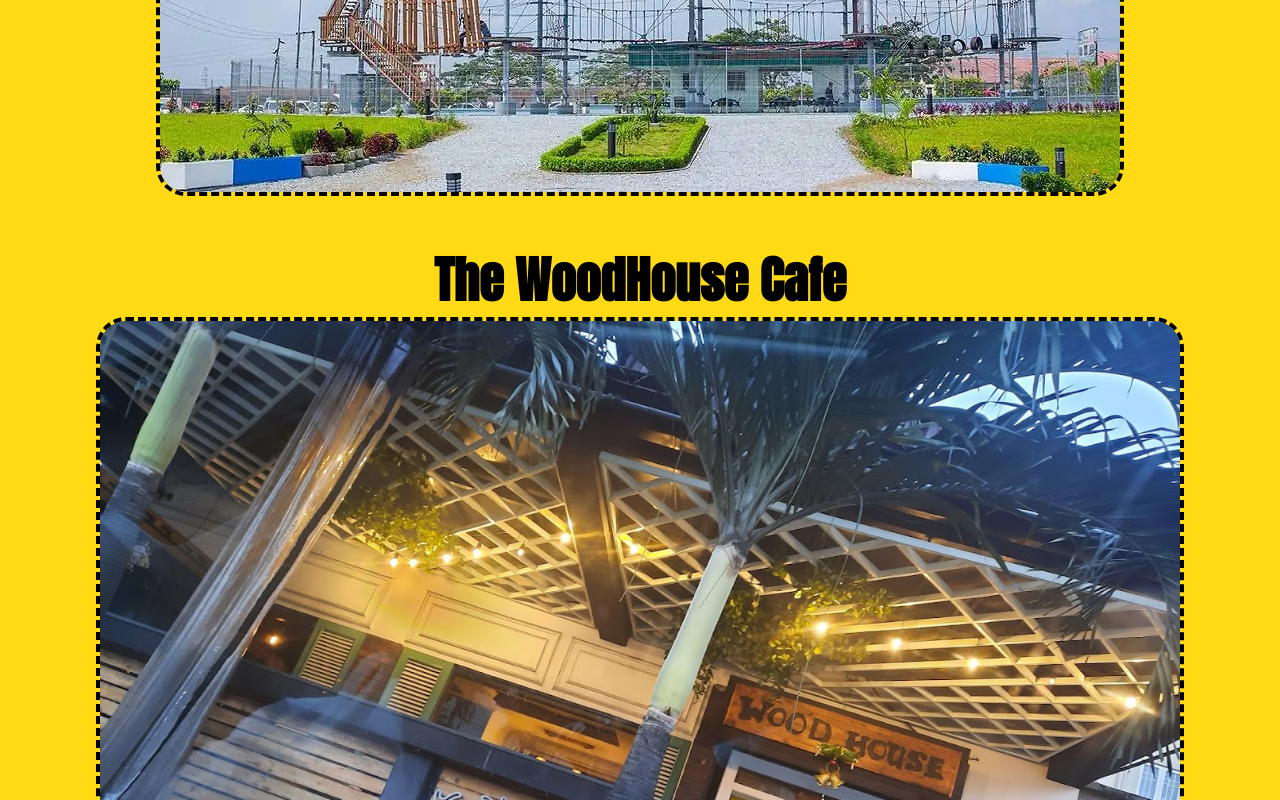
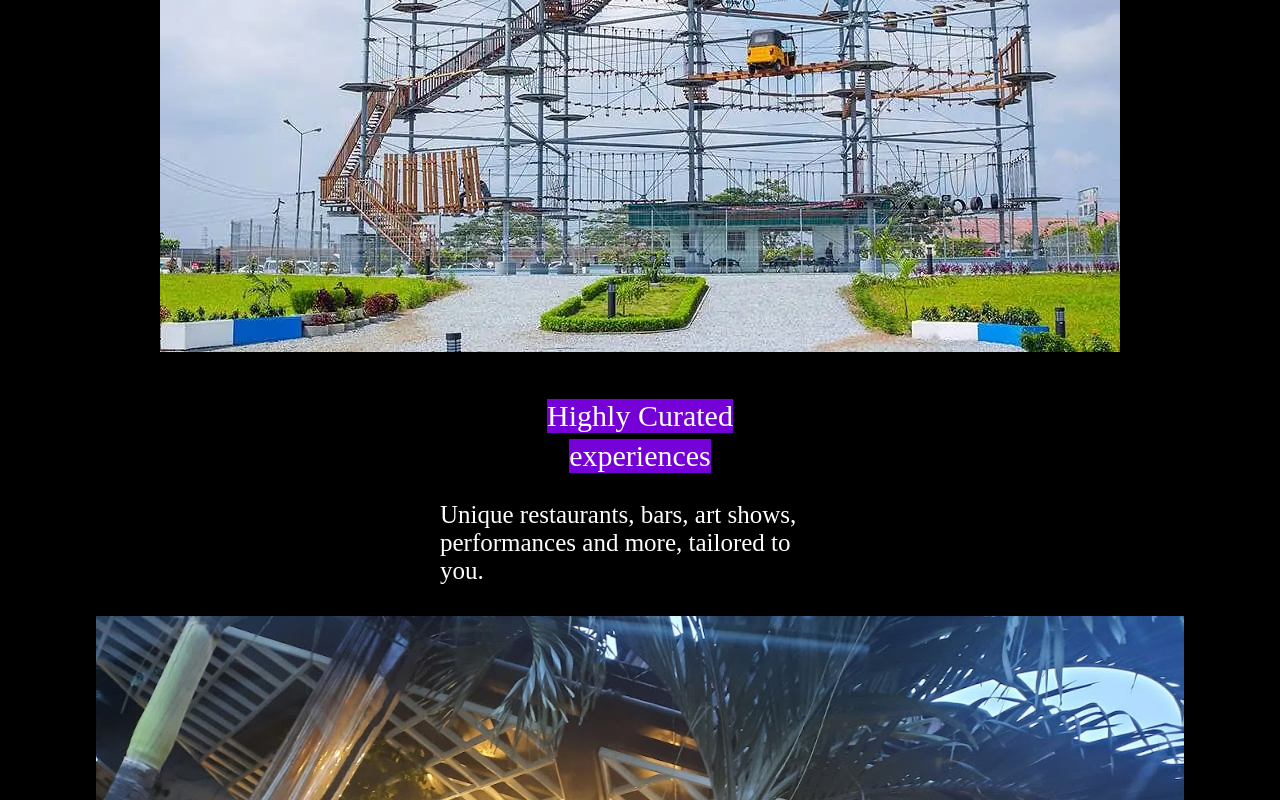
Before and after one commit to Victor-Oz/novel-experience, a React (Vite) app: page /Home in a window 1280 px wide. Shown: the part 2000-2800 px from the top of the page. Built offline with nearby package versions, Linux system fonts and the light colour scheme.

Commit message:
added color purple style

```diff
--- a/src/App.css
+++ b/src/App.css
@@ -1,7 +1,5 @@
 /** @format */
-  @import url('https://fonts.googleapis.com/css2?family=Anton&display=swap');
-
-
+@import url("https://fonts.googleapis.com/css2?family=Anton&display=swap");
 
 * {
   box-sizing: border-box;
@@ -12,13 +10,13 @@
 
 body {
   margin: 0;
-  background-color: rgb(39, 39, 39);
+  background-color: rgb(0, 0, 0);
   color: #f9f9f9;
 }
 
 #site-title {
   font-size: 2em;
-  color: #FFDA15;;
+  color: #ffda15;
   font-family: "Lobster", cursive;
   margin-left: 30px;
   padding-left: 0;
@@ -34,9 +32,9 @@
   position: fixed;
   top: 0;
   width: 100vw;
-  background-color: rgb(39, 39, 39);
+  background-color: rgb(0, 0, 0);
   z-index: 4;
-  box-shadow: 0px 7px 16px -15px#FFDA15
+  box-shadow: 0px 7px 16px -15px#FFDA15;
 }
 
 .nav ul {
@@ -62,11 +60,11 @@
   font-weight: bold;
 }
 .active {
-  background-color: rgb(38, 38, 38);
+  /* background-color: rgb(38, 38, 38); */
 }
 
-.svgmenu{
-  margin-right: 20px ;
+.svgmenu {
+  margin-right: 20px;
 }
 
 .nav li:hover {
@@ -85,7 +83,7 @@
   margin: 0 40px 0 40px;
 }
 
-.dashboard-text .discover{
+.dashboard-text .discover {
   font-size: 80px;
 }
 .dashboard-items {
@@ -94,10 +92,9 @@
   margin-top: 2em;
   margin-bottom: 0;
   padding-bottom: 0;
-
 }
 
-.dashboard-container{
+.dashboard-container {
   margin-bottom: 50px;
   padding-top: 70px;
   overflow: hidden;
@@ -109,9 +106,10 @@
   width: 150px;
   height: 50px;
   margin-top: 30px;
-  border-radius: 10px;
-  color: black;
-  background-color: #FFDA15;;
+
+  color: white;
+  border: none;
+  background-color: rgb(117, 0, 216);
 }
 
 .space-man {
@@ -142,8 +140,7 @@
 .text-slab {
   font-size: 80px;
   white-space: nowrap;
-  font-family: 'Anton';
-
+  font-family: "Anton";
 }
 .slab-container {
   overflow: hidden;
@@ -170,7 +167,6 @@
   padding: 50px 0;
   box-shadow: 24px 60px 20px -40px inset rgb(39, 39, 39);
   overflow: hidden;
-
 }
 .left-chat-container {
   display: flex;
@@ -219,34 +215,55 @@
 }
 
 .sample-locations-container {
-background-color: #FFDA15;
-color: black;
+  background-color: #000000;
+  color: rgb(255, 255, 255);
   padding: 40px 0 40px 0;
   overflow: hidden;
 }
 
-.pleasure-park-container{
+.experience-container {
+  display: flex;
+  flex-flow: column;
+  justify-content: center;
+  align-items: center;
+}
+.chat-image {
+  border-radius: 0px;
+  margin: 6px 0 40px 0;
+  max-width: 85vw;
+}
+.h2 {
+  font-family: "poppins";
+  font-weight: 400;
+  font-size: 30px;
+  color: rgb(255, 255, 255);
+
 
 
 }
-.chat-image {
-  border-radius: 30px;
-  border: 4px dashed black;
-  margin: 0 6px;
-  max-width: 85vw;
+.purple {
+  background-color: rgb(117, 0, 216);
+  width: fit-content;
+  margin: 3px 0px;
+
 }
-.h2{
-  grid-row: 3/4;
-  grid-column: 1/5;
-  font-family: 'Anton';
-  font-size: 50px;
+.red {
+  background-color: rgb(235, 72, 77);
+  width: fit-content;
+  margin: 50px 0px;
+  padding: 0 12px;
+
+}
+p{
+  font-size: 25px;
+  max-width: 400px;
+  text-align: left;
+}
+.h2-head {
+  margin: 120px 0px;
+}
+.wood {
   color: black;
-  margin-bottom: 0;
-}
-
-.wood{
-  color: black;
-
 }
 
 .nice-quote {
--- a/src/components/Footer.jsx
+++ b/src/components/Footer.jsx
@@ -1,12 +1,21 @@
+/** @format */
+import InfoCollector from "./InfoCollector";
 
+function Footer() {
+  return (
+    <footer>
+      <div className='red'>craving new experiencees but</div>
+      <div className='purple'>Don't know where to start</div>
+      <p>You just missed the summer edition.</p>
+      <h3>We’ll keep you posted.</h3>
+      <InfoCollector/>
 
-function Footer(){
-    return(
-        <>
-
-        <div className="nice-quote">um dolor sit amet, consectetur adipiscing elit, sed do eiusmod tempor incididunt ut labore et dolore magna aliqua. Ut enim ad minim veniam, quis nostrud exercitation ullamc</div>
-        </>
-    )
+      <div className="contact-container">
+        <p className="email">victorozurumba12@gmail.com</p>
+        <p className="terms">terms and conditions</p>
+      </div>
+    </footer>
+  );
 }
 
-export default Footer
+export default Footer;
--- /dev/null
+++ b/src/components/InfoCollector.jsx
@@ -0,0 +1,12 @@
+function InfoCollector() {
+
+  return (
+    <div>
+     <input className="first-name" type="text" />
+     <input className="last-name" type="text" />
+     <button className="submit-btn">SUBCRIBE </button>
+    </div>
+  );
+}
+
+export default InfoCollector;
--- a/src/components/SampleLocations.jsx
+++ b/src/components/SampleLocations.jsx
@@ -4,26 +4,65 @@
 function SampleLocations() {
   return (
     <div className='sample-locations-container'>
+      <h2 className='h2 h2-head'>A challenge that dares you to explore your city.</h2>
       <motion.div className='chat grid-container' whileHover={{ opacity: 1 }}>
-        <h2 className='h2'>Pleasure Park </h2>
         <motion.img
-          initial={{ opacity: 0.5 , scale:0.9 , y:15}}
+          initial={{ opacity: 0.5, scale: 0.9, y: 15 }}
           whileInView={{ y: 0, opacity: 1, scale: 1 }}
           viewport={{ once: true }}
-          transition={{ delay: 0.2 , duration:0.5}}
+          transition={{ delay: 0.2, duration: 0.5 }}
           whileHover={{ scale: 1.05 }}
           src='/pleasure.webp'
           alt='pleasure park'
           className='chat-image'
         />
       </motion.div>
-      <motion.div className='chat grid-container' whileHover={{ opacity: 1 }}>
-      <h2 className='h2 wood'>The WoodHouse Cafe</h2>
+      <motion.div className='chat experience-container' whileHover={{ opacity: 1 }}>
+        <div className='h2 purple '>Highly Curated </div>
+        <div className='h2 purple '> experiences</div>
+        <p >
+          Unique restaurants, bars, art shows, performances and more, tailored
+          to you.
+        </p>
         <motion.img
-          initial={{ opacity: 0.5 , scale:0.9 , y:15}}
+          initial={{ opacity: 0.5, scale: 0.9, y: 15 }}
           whileInView={{ y: 0, opacity: 1, scale: 1 }}
           viewport={{ once: true }}
-          transition={{ delay: 0.2 , duration:0.5}}
+          transition={{ delay: 0.2, duration: 0.5 }}
+          whileHover={{ scale: 1.05 }}
+          src='/woodhouse.jpg'
+          alt='wood house cafe
+        '
+          className='chat-image'
+        />
+      </motion.div>
+      <motion.div className='chat experience-container' whileHover={{ opacity: 1 }}>
+        <div className='h2 red'>a new challenge every monday</div>
+        <p>
+        Get weekly challenges based on the theme of the week. Delivered via the mobile app.
+        </p>
+        <motion.img
+          initial={{ opacity: 0.5, scale: 0.9, y: 15 }}
+          whileInView={{ y: 0, opacity: 1, scale: 1 }}
+          viewport={{ once: true }}
+          transition={{ delay: 0.2, duration: 0.5 }}
+          whileHover={{ scale: 1.05 }}
+          src='/woodhouse.jpg'
+          alt='wood house cafe
+        '
+          className='chat-image'
+        />
+      </motion.div>
+      <motion.div className='chat experience-container' whileHover={{ opacity: 1 }}>
+        <div className='h2 purple'>all over the Garden city</div>
+        <p >
+        Discover new places in
+        </p>
+        <motion.img
+          initial={{ opacity: 0.5, scale: 0.9, y: 15 }}
+          whileInView={{ y: 0, opacity: 1, scale: 1 }}
+          viewport={{ once: true }}
+          transition={{ delay: 0.2, duration: 0.5 }}
           whileHover={{ scale: 1.05 }}
           src='/woodhouse.jpg'
           alt='wood house cafe
```
Lines whose indentation alone changed are shown as unchanged.
